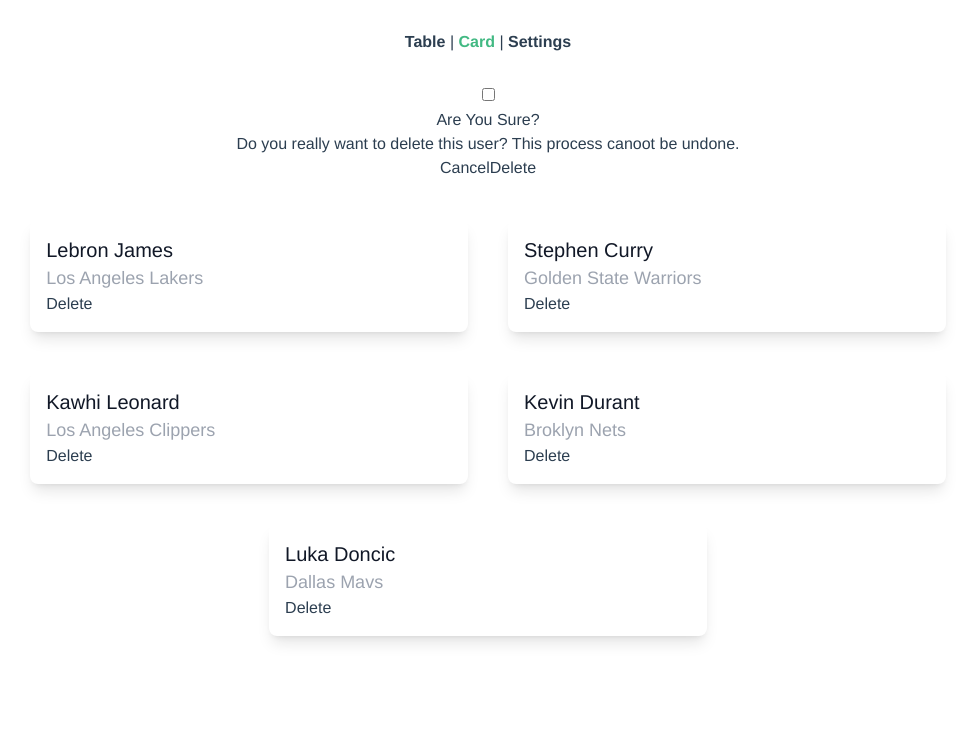
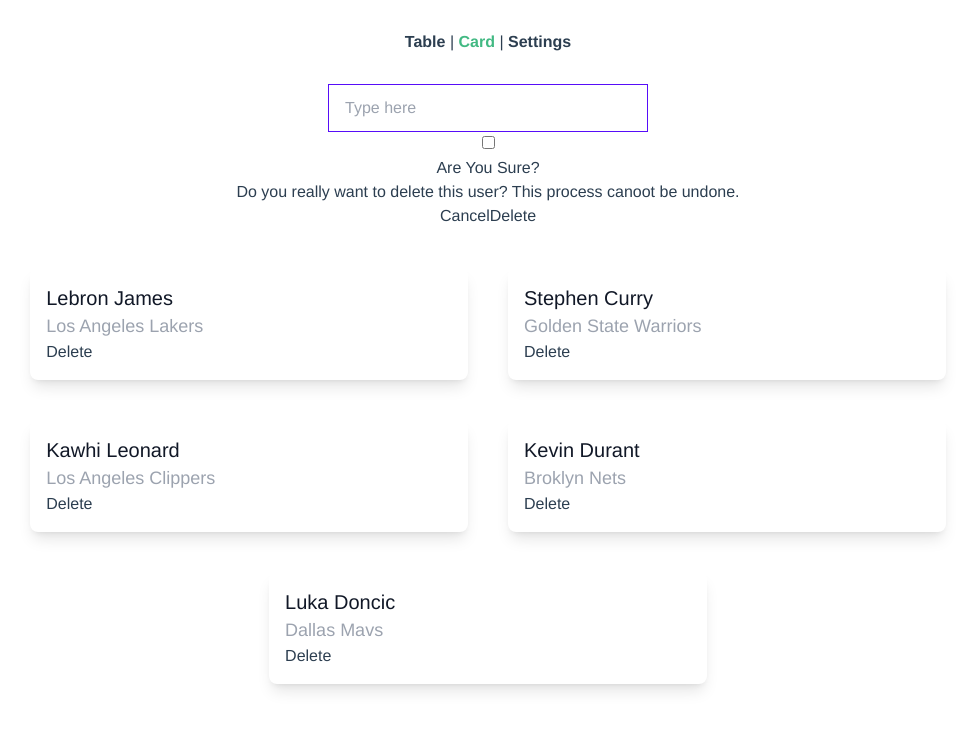
Before and after one commit to oussamalkd/wiz-app, a Vue app: page /card in a window 1280 px wide. Shown: the top 730 px of the page, without its empty margins (152-1127 px from the left). Built offline with nearby package versions, Linux system fonts and the light colour scheme.

Commit message:
feat: auto complete input

```diff
--- a/src/App.vue
+++ b/src/App.vue
@@ -4,8 +4,30 @@
     <router-link to="/card">Card</router-link> |
     <router-link to="/settings">Settings</router-link>
   </nav>
-  <router-view/>
+  <AutocompleteInput :items="users" />
+  <router-view @getData="getAutocompliteData"/>
 </template>
+<script>
+import AutocompleteInput from './components/AutocompleteInput.vue';
+export default {
+  components: {
+    AutocompleteInput
+  },
+  data() {
+    return {
+      users: []
+    }
+  },
+  methods: {
+    getAutocompliteData(data) {
+      this.users = data
+    }
+  },
+  beforeMount() {
+    this.getAutocompliteData()
+  }
+}
+</script>
 
 <style lang="scss">
 #app {
--- /dev/null
+++ b/src/components/AutocompleteInput.vue
@@ -0,0 +1,72 @@
+<template>
+    <div class="auto-complete-container">
+        <!--You should add Click outside modal = false-->
+        <div class="form-control">
+            <div class="input-group mx-auto">
+                <input v-model="search" type="text" autocomplete="off" placeholder="Type here" class="auto-complete" @focus="modal = true"/>
+                <button class="btn btn-square">
+                    <svg xmlns="http://www.w3.org/2000/svg" class="h-6 w-6" fill="none" viewBox="0 0 24 24" stroke="currentColor"><path stroke-linecap="round" stroke-linejoin="round" stroke-width="2" d="M21 21l-6-6m2-5a7 7 0 11-14 0 7 7 0 0114 0z" /></svg>
+                </button>
+            </div>
+        </div>
+        <div v-if="filtredItems && modal" class="suggestions">
+            <ul>
+                <li v-for="(item, index) in filtredItems" :key="index" @click="setItem(item.name)">
+                    <router-link :to="'/card#'+item.id">{{ item.name }}</router-link>
+                </li>
+            </ul>
+        </div>
+    </div>
+</template>
+<script>
+export default {
+    name: 'AutocompleteInput',
+    props:['items'],
+    data() {
+        return {
+            search: '',
+            filtredItems: [],
+            modal: false
+        }
+    },
+
+    methods: {
+        filterItems() {
+            if(this.search === "") {
+                this.filtredItems = this.search
+            }else {
+                this.filtredItems = this.items.filter(item => {
+                    return item.name.toLowerCase().startsWith(this.search.toLowerCase())
+                })
+            }
+        },
+        setItem(item) {
+            this.search = item
+            this.modal = false
+        }
+    },
+    mounted() {
+        this.filterItems()
+    },
+
+    watch: {
+        search() {
+            this.filterItems()
+        }
+    }
+}
+</script>
+<style lang="scss">
+.auto-complete {
+    @apply input input-bordered input-primary w-full max-w-xs;
+}
+.suggestions {
+    ul {
+        @apply max-w-xs ml-2 bg-slate-800 text-white;
+
+        li {
+            @apply p-2 border-b cursor-pointer
+        }
+    }
+}
+</style>
--- a/src/components/IndexCard.vue
+++ b/src/components/IndexCard.vue
@@ -1,5 +1,5 @@
 <template>
-    <div class="index-card">
+    <div class="index-card" :id="id">
         <div class="card-wrapper">
             <div class="card-header">
                 {{ title }}
--- a/src/views/CardsView.vue
+++ b/src/views/CardsView.vue
@@ -8,7 +8,7 @@
 </template>
 <script>
 import IndexCard from "@/components/IndexCard.vue";
-import DialogModal from "../components/DialogModal.vue";
+import DialogModal from "@/components/DialogModal.vue";
 export default {
   name: "CardsPage",
   components: {
@@ -60,6 +60,20 @@
         })
       }
     }
+  },
+
+  beforeMount() {
+    console.log("Emit data")
+    this.$emit('getData',this.items)
+  },
+  mounted() {
+    console.log(this.$route.hash)
+  },
+
+  watch:{
+    $route() {
+      console.log(this.$route.hash)
+    }
   }
 }
 </script>
--- a/src/views/SettingsView.vue
+++ b/src/views/SettingsView.vue
@@ -1,7 +1,6 @@
 <template>
     <div class="settings-page">
         <h1 class="text-blue-600 text-4xl">Settings Page</h1>
-        <input type="text" placeholder="Type here" class="input input-bordered input-primary w-full max-w-xs" />
         <div class="form-control">
             <label class="label cursor-pointer">
               <span class="label-text">Dark Mode</span>
```
